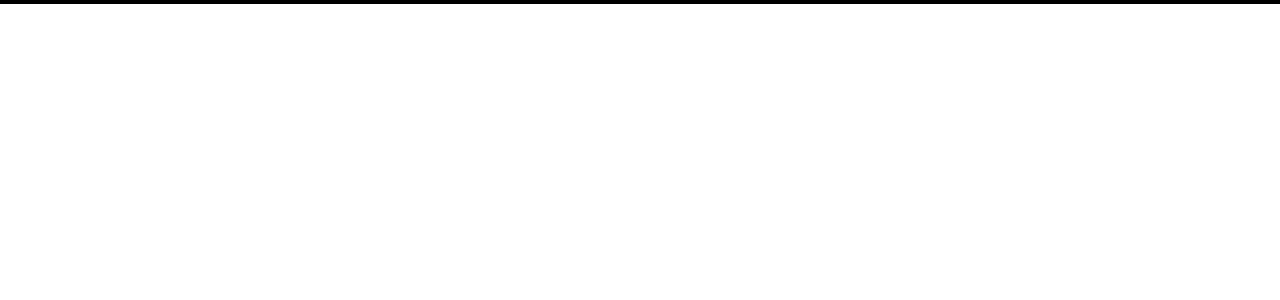
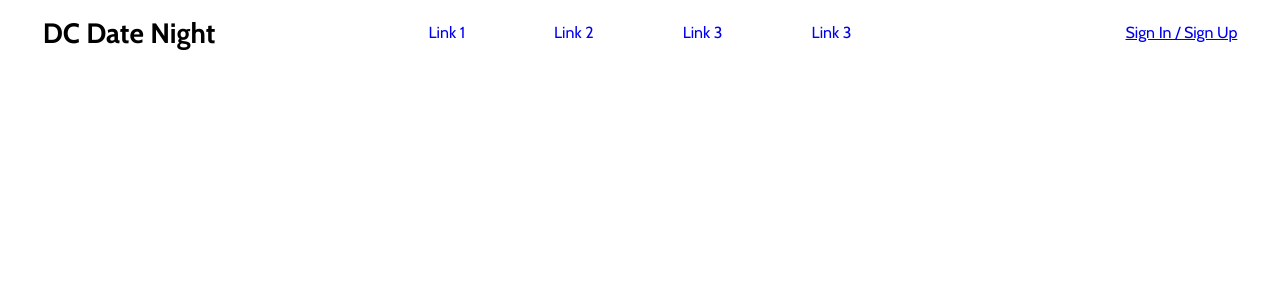
Before and after one commit to kyleblee/dc-date-night, a React (Create React App) app in the folder client/: page / in a window 1280 px wide. Shown: the top 300 px of the page. Built offline with nearby package versions, Linux system fonts and the light colour scheme.

Commit message:
Apply initial Flexbox styling to header components. Add Google Font link in index.html. Use universal selector to make Google Font the default. Add in dummy logo and dummy sign in for layout.

```diff
--- a/client/public/index.html
+++ b/client/public/index.html
@@ -10,6 +10,7 @@
     -->
     <link rel="manifest" href="%PUBLIC_URL%/manifest.json">
     <link rel="shortcut icon" href="%PUBLIC_URL%/favicon.ico">
+    <link href="https://fonts.googleapis.com/css?family=Cabin:400,500,500i,600,700" rel="stylesheet">
     <!--
       Notice the use of %PUBLIC_URL% in the tags above.
       It will be replaced with the URL of the `public` folder during the build.
--- a/client/src/components/header/logo-div.js
+++ b/client/src/components/header/logo-div.js
@@ -3,6 +3,7 @@
 const LogoDiv = props => {
   return (
     <div className="logo-div">
+      <h2 id="logo">DC Date Night</h2>
     </div>
   )
 }
--- a/client/src/components/header/navbar.js
+++ b/client/src/components/header/navbar.js
@@ -2,7 +2,11 @@
 
 const NavBar = props => {
   return (
-    <nav>
+    <nav className='navbar'>
+      <a href='#'>Link 1</a>
+      <a href='#'>Link 2</a>
+      <a href='#'>Link 3</a>
+      <a href='#'>Link 3</a>
     </nav>
   )
 }
--- a/client/src/components/header/sign-in-and-out.js
+++ b/client/src/components/header/sign-in-and-out.js
@@ -3,6 +3,7 @@
 const SignInAndOut = props => {
   return (
     <div className="sign-in-and-out">
+      <a href="#">Sign In / Sign Up</a>
     </div>
   )
 }
--- a/client/src/index.css
+++ b/client/src/index.css
@@ -1,10 +1,47 @@
+* {
+  font-family: 'Cabin', sans-serif;
+}
+
 body {
   margin: 0;
   padding: 0;
-  font-family: sans-serif;
 }
+
+/* HEADER */
 
 .header {
   display: flex;
-  border: 2px solid rgb(0, 0, 0);
+  justify-content: space-around;
+  align-items: center;
+  padding: 10px 0;
 }
+
+.logo-div {
+  display: flex;
+  align-items: center;
+  width: 20%;
+  height: 45px;
+}
+
+#logo {
+  margin: 0;
+  font-size: 1.75em;
+}
+
+.navbar {
+  display: flex;
+  justify-content: space-around;
+  width: 40%;
+  height: 20px;
+}
+
+.sign-in-and-out {
+  display: flex;
+  justify-content: flex-end;
+  width: 20%;
+  height: 20px;
+}
+
+.navbar a {
+  text-decoration: none;
+}
```
